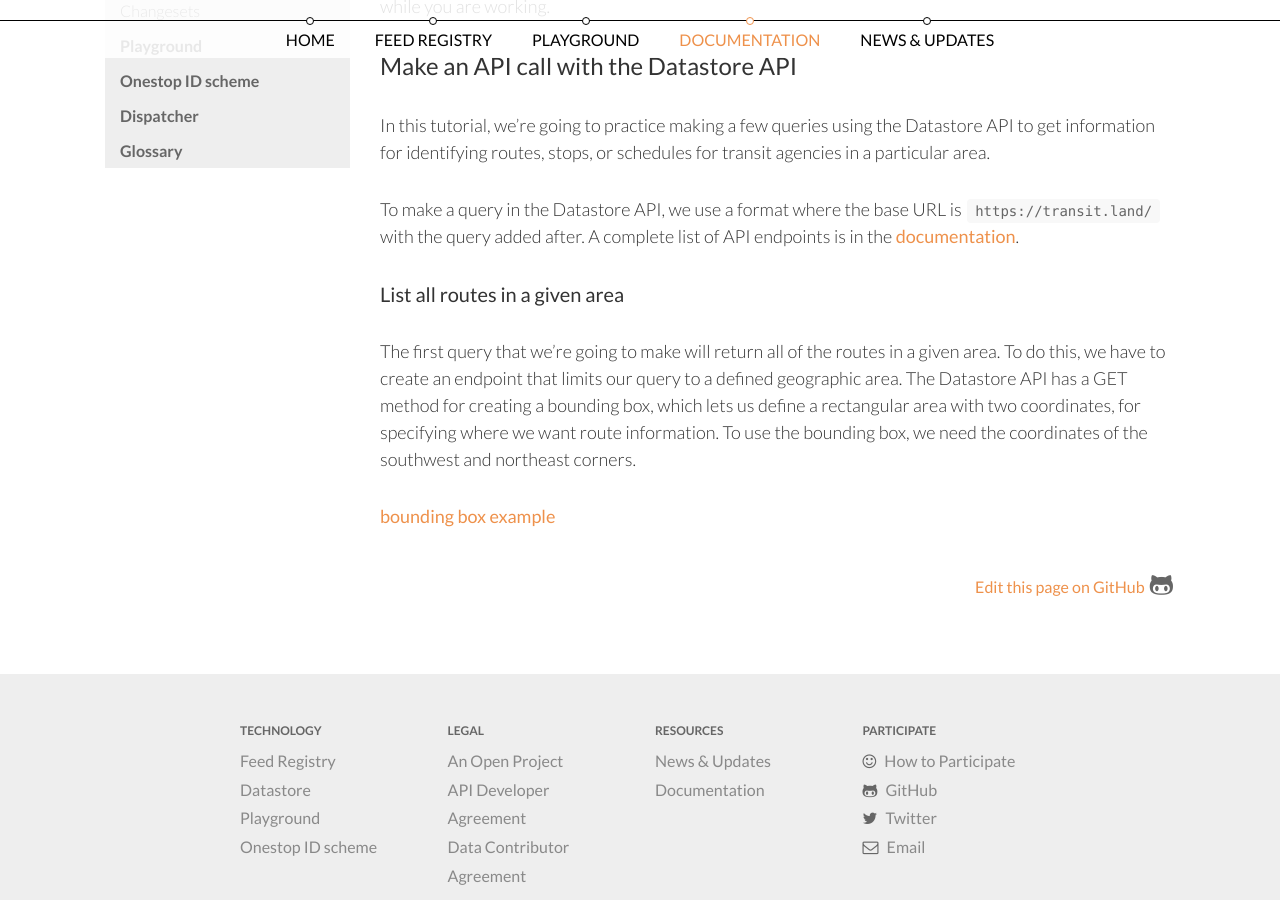
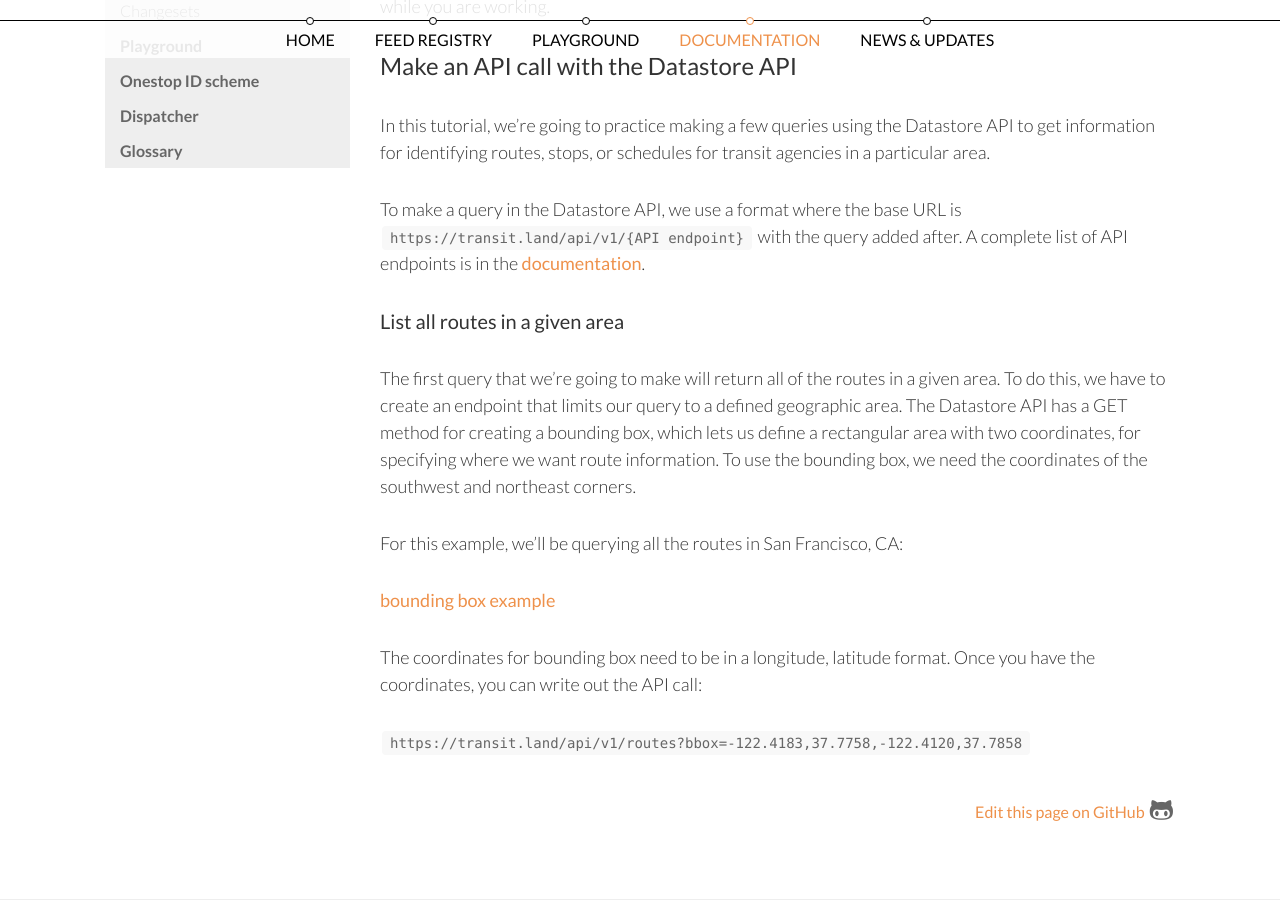
Before and after one commit to transitland/www-transit-land, a Jekyll site: the page built from documentation/tutorial/index.md, in a window 1280 px wide and 900 px high, scrolled down 743 px. Built offline with Jekyll 4.4.1, drawn with Linux system fonts in a browser that asks for light colours; nearby versions of some CDN libraries.

Commit message:
add sample query

```diff
--- a/documentation/tutorial/index.md
+++ b/documentation/tutorial/index.md
@@ -12,9 +12,15 @@
 ### Make an API call with the Datastore API
 In this tutorial, we're going to practice making a few queries using the Datastore API to get information for identifying routes, stops, or schedules for transit agencies in a particular area.
 
-To make a query in the Datastore API, we use a format where the base URL is `https://transit.land/` with the query added after. A complete list of API endpoints is in the [documentation](https://transit.land/documentation/datastore/api-endpoints.html).
+To make a query in the Datastore API, we use a format where the base URL is `https://transit.land/api/v1/{API endpoint}` with the query added after. A complete list of API endpoints is in the [documentation](https://transit.land/documentation/datastore/api-endpoints.html).
 
 #### List all routes in a given area
 The first query that we're going to make will return all of the routes in a given area. To do this, we have to create an endpoint that limits our query to a defined geographic area. The Datastore API has a GET method for creating a bounding box, which lets us define a rectangular area with two coordinates, for specifying where we want route information. To use the bounding box, we need the coordinates of the southwest and northeast corners.
 
+For this example, we'll be querying all the routes in San Francisco, CA:
+
 [bounding box example](bounding-box.png)
+
+The coordinates for bounding box need to be in a longitude, latitude format. Once you have the coordinates, you can write out the API call:
+
+`https://transit.land/api/v1/routes?bbox=-122.4183,37.7758,-122.4120,37.7858`
```
